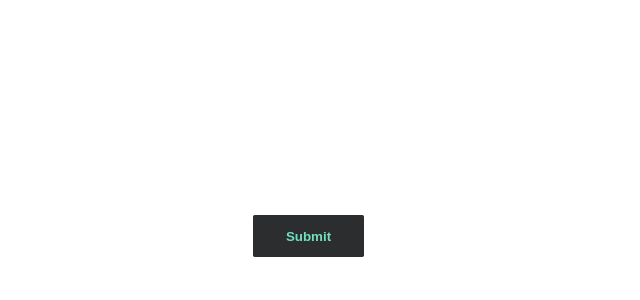
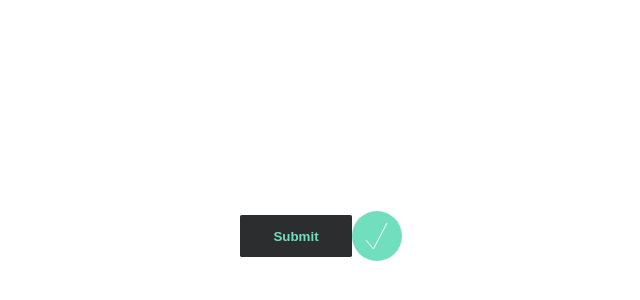
Before and after one commit to benhadi-abdoussalem/Tricky-CSS-Button-Animation, a plain HTML site: page index.html in a window 1280 px wide. Shown: the part 164-464 px from the top of the page, without its empty margins (319-959 px from the left). Drawn offline with Linux system fonts and the light colour scheme.

Commit message:
20/02/2024

```diff
--- a/style.css
+++ b/style.css
@@ -72,8 +72,15 @@ body {
   }
 }
 .checkmark-container {
+  background-color: #71dfbe;
+  width: 50px;
+  height: 50px;
+  border-radius: 100%;
+  justify-content: center;
+  align-items: center;
+  display: flex;
+  }
+.checkmark-svg {
+  stroke: white;
   width: 25px;
 }
-.checkmark-svg {
-  stroke: white;
-}
```
